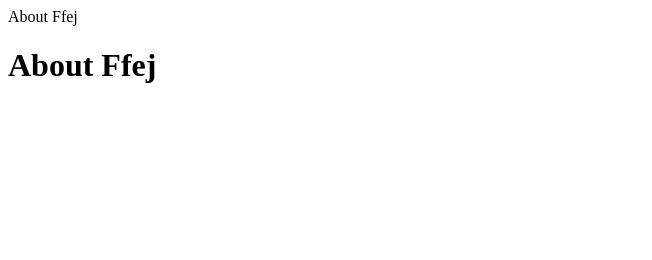
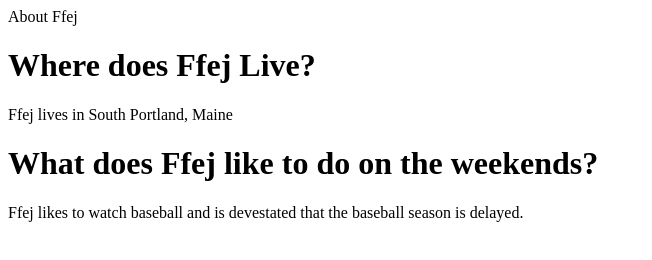
Before and after one commit to FCap5/ffejcaplan.github.io, a plain HTML site: page index.html in a window 1280 px wide. Shown: the whole page, without its empty margins (0-652 px from the left). Drawn offline with Linux system fonts and the light colour scheme.

Commit message:
pushing more detailed changes to index

```diff
--- a/index.html
+++ b/index.html
@@ -3,7 +3,7 @@
 
 <head>
     <meta charset="UTF-8">
-    <title>Floats</title>
+    <title>About Ffej</title>
 </head>
 
 <body>
@@ -12,8 +12,18 @@
     </header>
 
     <h1>
-        About Ffej
+        Where does Ffej Live?
     </h1>
+    <p>
+        Ffej lives in South Portland, Maine
+    </p>
+
+    <h1>
+        What does Ffej like to do on the weekends?
+    </h1>
+    <p>
+        Ffej likes to watch baseball and is devestated that the baseball season is delayed.
+    </p>
 
 
 
```
